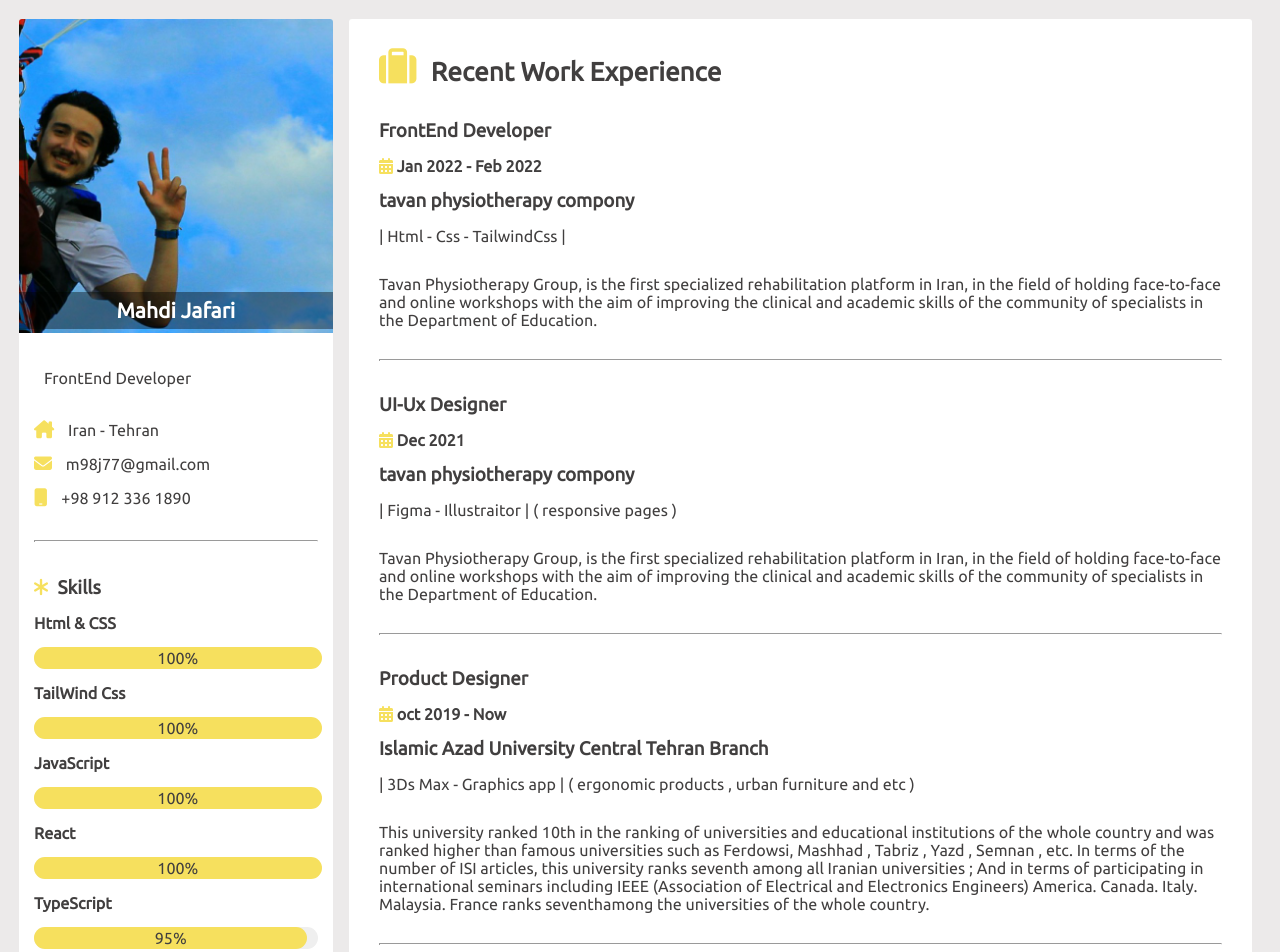
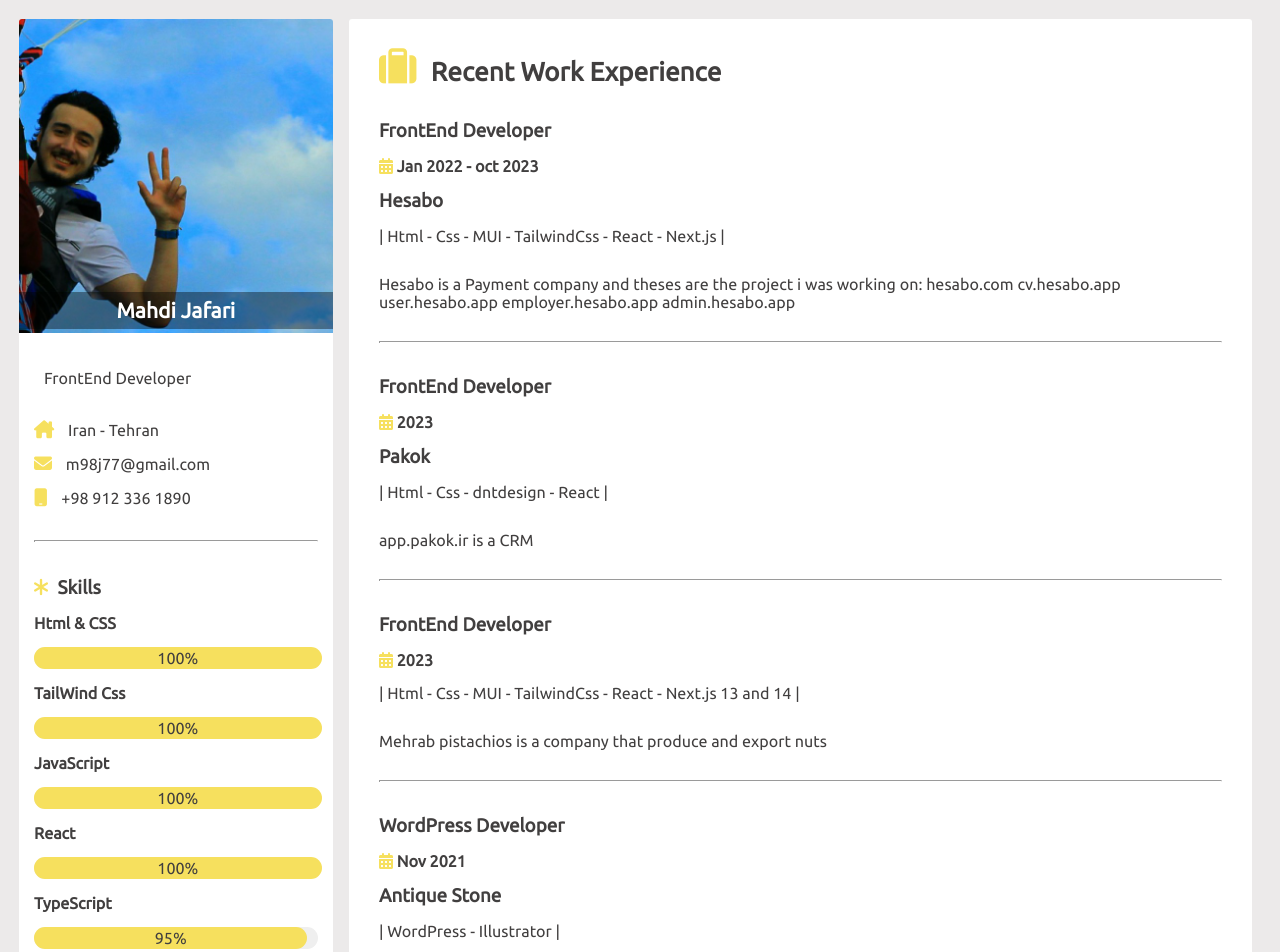
Before and after one commit to samtheory/PNFTEAM, a plain HTML site: page resumes/resume-mah/index.html in a window 1280 px wide. Shown: the top 952 px of the page. Drawn offline with Linux system fonts and the light colour scheme.

Commit message:
resume updated but not completed

```diff
--- a/resumes/resume-mah/index.html
+++ b/resumes/resume-mah/index.html
@@ -143,33 +143,29 @@
 
             <article class="right-side-item">
                 <h3>FrontEnd Developer</h2>
-                <h4><i class="fa fa-solid fa-calendar-days"></i> Jan 2022 - <span> Feb 2022</span></h4>
-                <h3>tavan physiotherapy compony</h3>
-                <p>| Html - Css - TailwindCss |</p>
-                <p>Tavan Physiotherapy Group, is the first specialized rehabilitation platform in Iran, in the field of holding face-to-face and online workshops with the aim of improving the clinical and academic skills of the community of specialists in the Department of Education.</p>
+                <h4><i class="fa fa-solid fa-calendar-days"></i> Jan 2022 - <span> oct 2023</span></h4>
+                <h3>Hesabo</h3>
+                <p>| Html - Css - MUI - TailwindCss - React - Next.js |</p>
+                <p>Hesabo is a Payment company and theses are the project i was working on: hesabo.com cv.hesabo.app user.hesabo.app employer.hesabo.app admin.hesabo.app</p>
             </article>
             <hr/>
-
-
-
             <br/>
         <article class="right-side-item">
-            <h3>UI-Ux Designer</h2>
-            <h4><i class="fa fa-solid fa-calendar-days"></i> Dec 2021 </h4>
-            <h3>tavan physiotherapy compony</h3>
-            <p>| Figma - Illustraitor | ( responsive pages )</p>
-            <p>Tavan Physiotherapy Group, is the first specialized rehabilitation platform in Iran, in the field of holding face-to-face and online workshops with the aim of improving the clinical and academic skills of the community of specialists in the Department of Education.</p>
+            <h3>FrontEnd Developer</h2>
+            <h4><i class="fa fa-solid fa-calendar-days"></i> 2023 </h4>
+            <h3>Pakok</h3>
+            <p>| Html - Css - dntdesign - React |</p>
+            <p>app.pakok.ir is a CRM</p>
         </article>
         <hr/>
 
 
         <br/>
         <article class="right-side-item">
-            <h3>Product Designer</h2>
-            <h4><i class="fa fa-solid fa-calendar-days"></i> oct 2019 - <span> Now</span></h4>
-            <h3>Islamic Azad University Central Tehran Branch</h3>
-            <p> | 3Ds Max - Graphics app | ( ergonomic products , urban furniture and etc ) </p>
-            <p>This university ranked 10th in the ranking of universities and educational institutions of the whole country and was ranked higher than famous universities such as Ferdowsi, Mashhad , Tabriz , Yazd , Semnan , etc. In terms of the number of ISI articles, this university ranks seventh among all Iranian universities ; And in terms of participating in international seminars including IEEE (Association of Electrical and Electronics Engineers) America. Canada. Italy. Malaysia. France ranks seventhamong the universities of the whole country.</p>
+            <h3>FrontEnd Developer</h2>
+            <h4><i class="fa fa-solid fa-calendar-days"></i> 2023 </h4>
+            <p>| Html - Css - MUI - TailwindCss - React - Next.js 13 and 14 |</p>
+            <p>Mehrab pistachios is a company that produce and export nuts </p>
         </article>
         <hr/>
 
```
